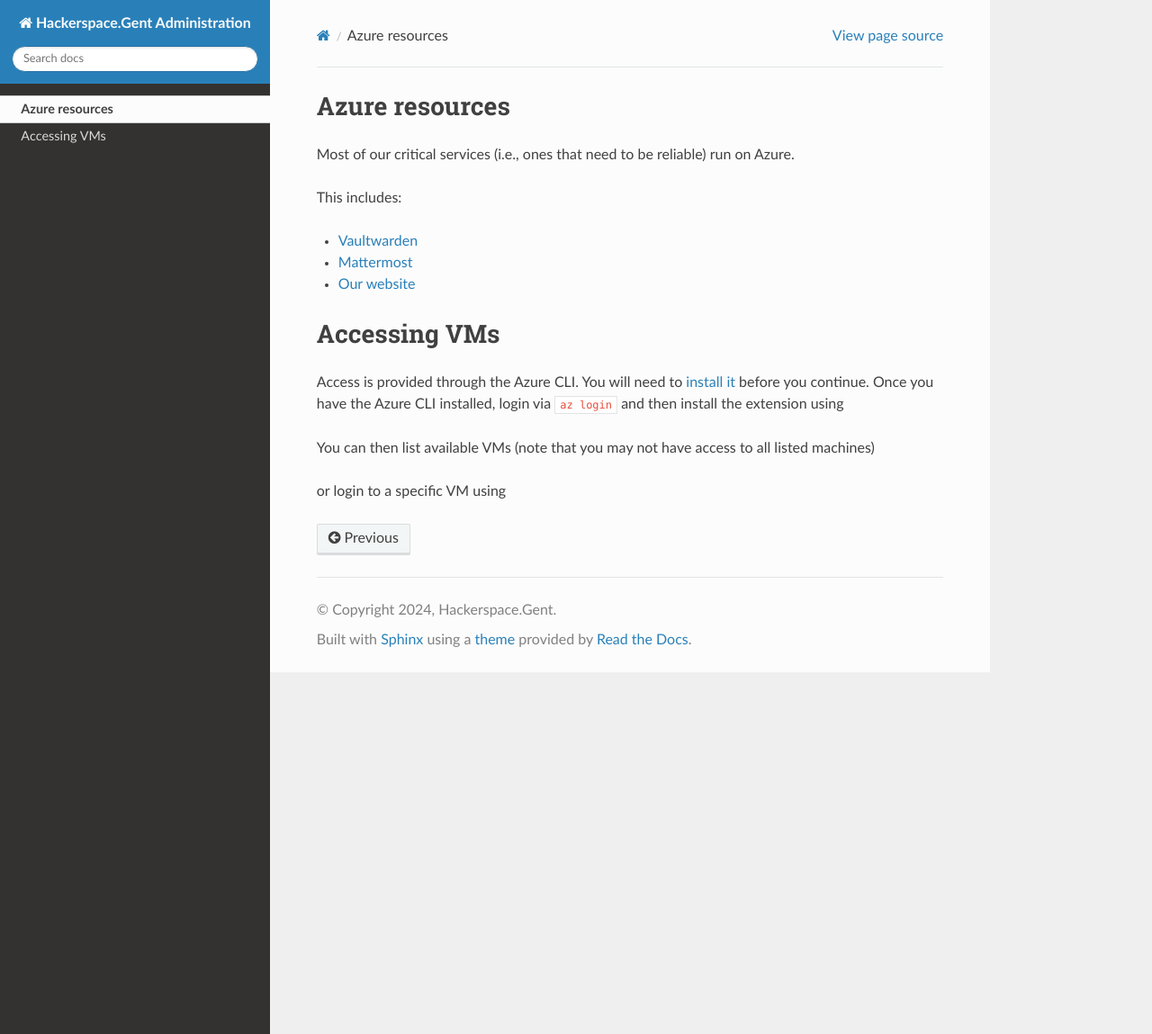
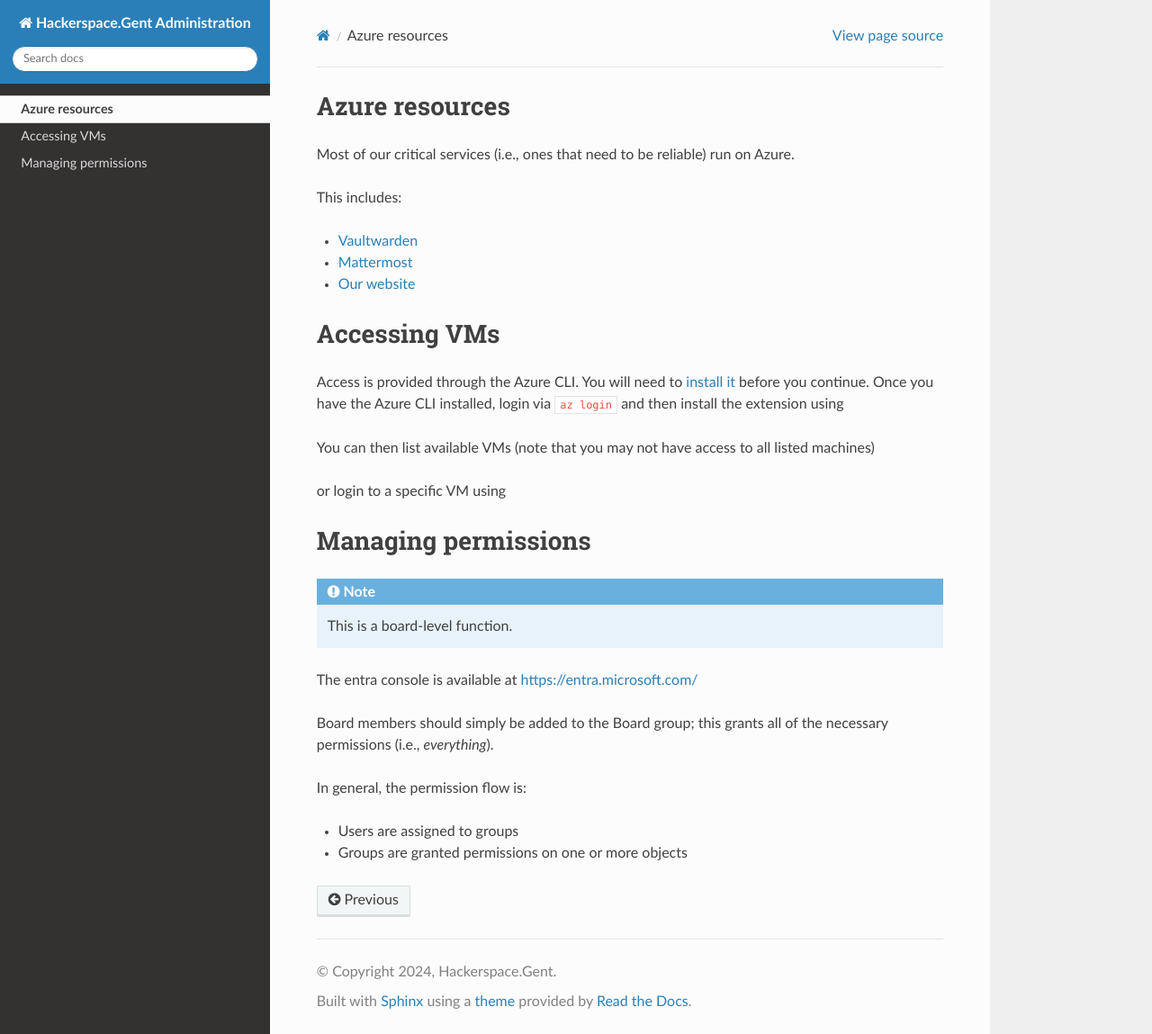
Before and after one commit to 0x20/admin-docs, a Sphinx documentation site: the page built from docs/source/azure.rst, in a window 1280 px wide and 1149 px high. Shown: the whole window at 90% size. Built offline with Sphinx 7.4.7 and the Read the Docs theme 3.1.0, drawn with Linux system fonts in a browser that asks for light colours.

Commit message:
Added more details on Azure

```diff
--- a/docs/source/azure.rst
+++ b/docs/source/azure.rst
@@ -34,3 +34,18 @@ or login to a specific VM using
   az ssh vm --resource-group otherservers --name generic-server
 
 .. _`install it`: https://learn.microsoft.com/en-us/cli/azure/install-azure-cli
+
+Managing permissions
+====================
+
+.. note::
+   This is a board-level function.
+
+The entra console is available at https://entra.microsoft.com/
+
+Board members should simply be added to the Board group; this grants all of the necessary permissions (i.e., *everything*).
+
+In general, the permission flow is:
+
+* Users are assigned to groups
+* Groups are granted permissions on one or more objects
```
